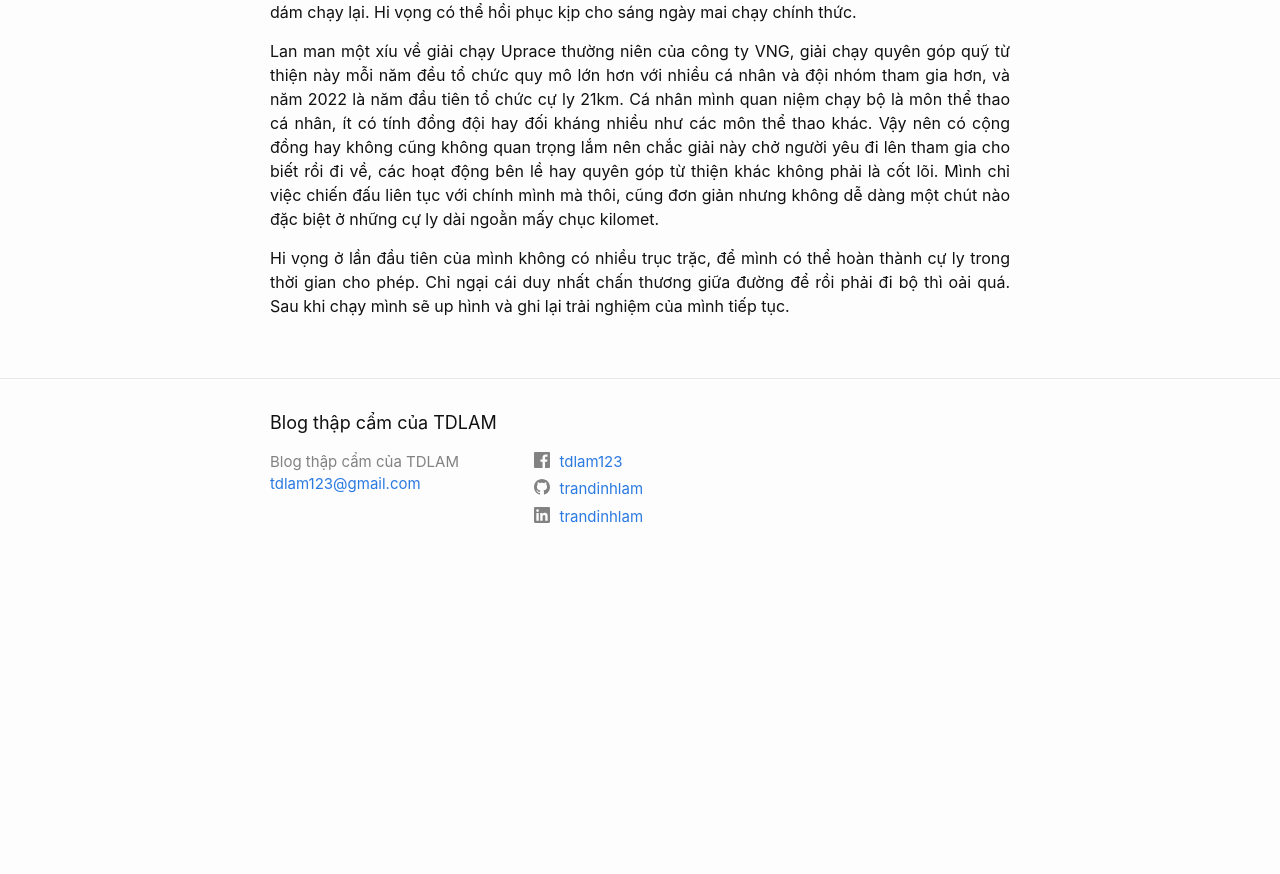
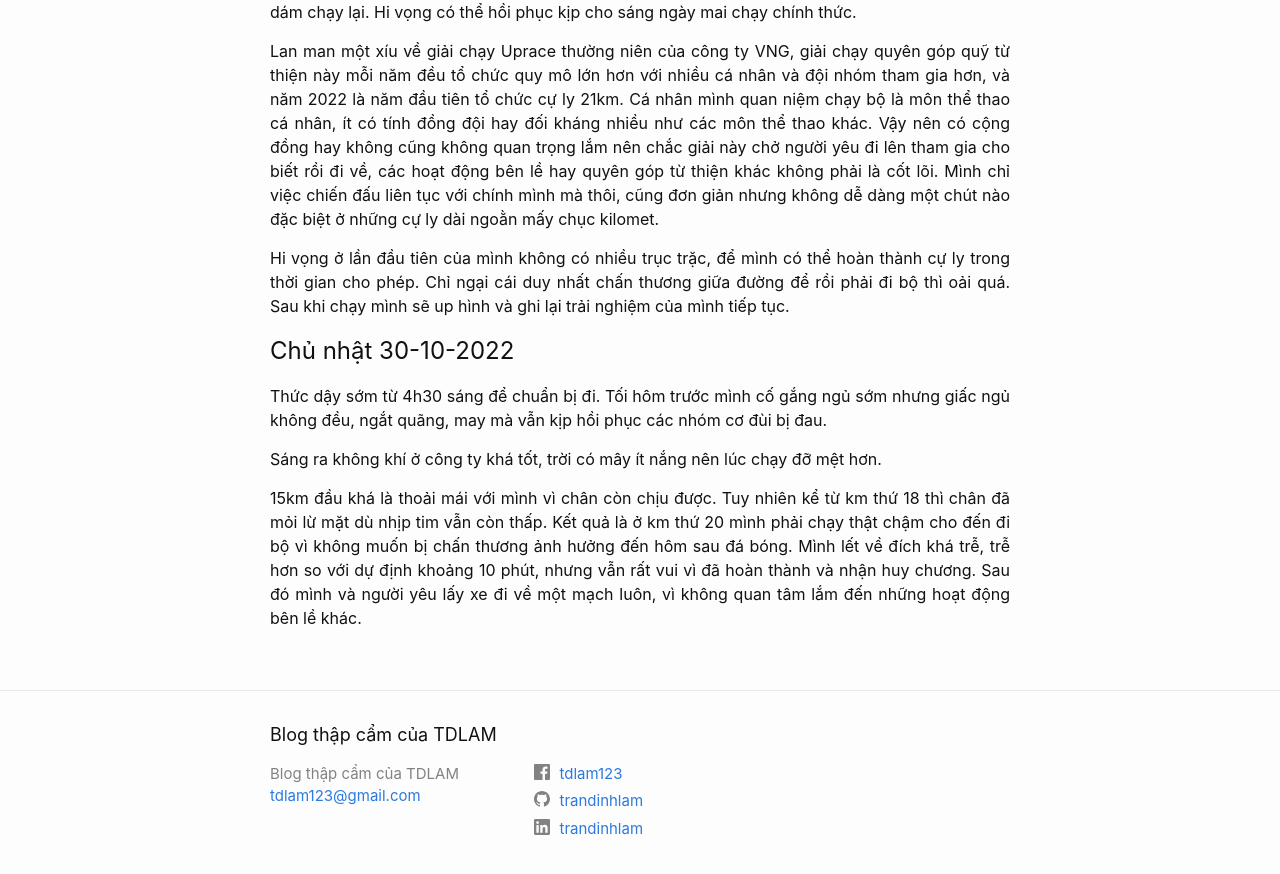
Before and after one commit to trandinhlam/trandinhlam.github.io, a Jekyll site: the page built from _posts/2022-08-07-sport-chay-bo.markdown, in a window 1280 px wide and 900 px high, scrolled down 755 px. Shown: the top 874 px of the window. Built offline with Jekyll 4.4.1, drawn with Linux system fonts in a browser that asks for light colours; before the commit the page ends 1343 px from its top, so only the background shows below that.

Commit message:
complete

```diff
--- a/_posts/2022-08-07-sport-chay-bo.markdown
+++ b/_posts/2022-08-07-sport-chay-bo.markdown
@@ -24,3 +24,14 @@ Mình chỉ việc chiến đấu liên tục với chính mình mà thôi, cũn
 
 Hi vọng ở lần đầu tiên của mình không có nhiều trục trặc, để mình có thể hoàn thành cự ly trong thời gian cho phép. Chỉ ngại cái duy nhất chấn thương giữa đường để rồi phải đi bộ thì oải quá.
 Sau khi chạy mình sẽ up hình và ghi lại trải nghiệm của mình tiếp tục.
+
+# Chủ nhật 30-10-2022
+
+Thức dậy sớm từ 4h30 sáng để chuẩn bị đi. Tối hôm trước mình cố gắng ngủ sớm nhưng giấc ngủ không đều, ngắt quãng, may mà vẫn kịp hồi phục các nhóm cơ đùi bị đau.
+
+Sáng ra không khí ở công ty khá tốt, trời có mây ít nắng nên lúc chạy đỡ mệt hơn.
+
+15km đầu khá là thoải mái với mình vì chân còn chịu được. Tuy nhiên kể từ km thứ 18 thì chân đã mỏi lừ mặt dù nhịp tim vẫn còn thấp. Kết quả là ở km thứ 20 mình phải chạy thật chậm cho đến đi bộ vì không muốn bị chấn thương ảnh hưởng đến hôm sau đá bóng.
+Mình lết về đích khá trễ, trễ hơn so với dự định khoảng 10 phút, nhưng vẫn rất vui vì đã hoàn thành và nhận huy chương.
+Sau đó mình và người yêu lấy xe đi về một mạch luôn, vì không quan
+tâm lắm đến những hoạt động bên lề khác.
```
